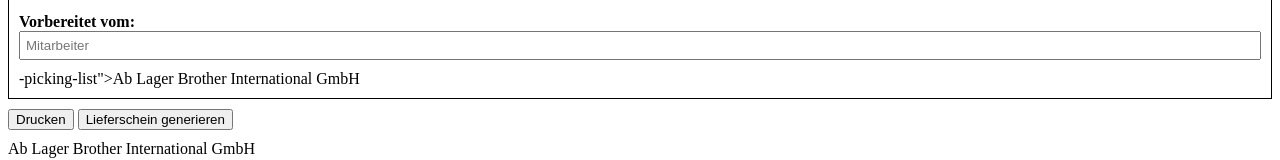
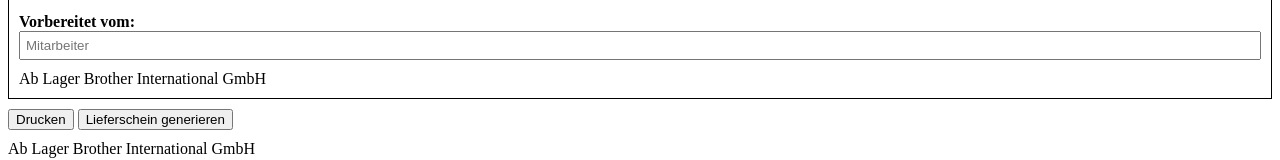
Before and after one commit to bigpresales/picking, a plain HTML site: page index.html in a window 1280 px wide. Shown: the part 740-900 px from the top of the page. Drawn offline with nearby package versions, Linux system fonts and the light colour scheme; a script that the page names is missing.

Commit message:
Update index.html

```diff
--- a/index.html
+++ b/index.html
@@ -106,8 +106,7 @@
             <div class="section-title">Vorbereitet vom:</div>
             <input type="text" class="input-field" placeholder="Mitarbeiter">
         </div>
-        <div class="section">
-           -picking-list">Ab Lager Brother International GmbH</div>
+        <div class="section">Ab Lager Brother International GmbH</div>
         </div>
     </div>
 
```
